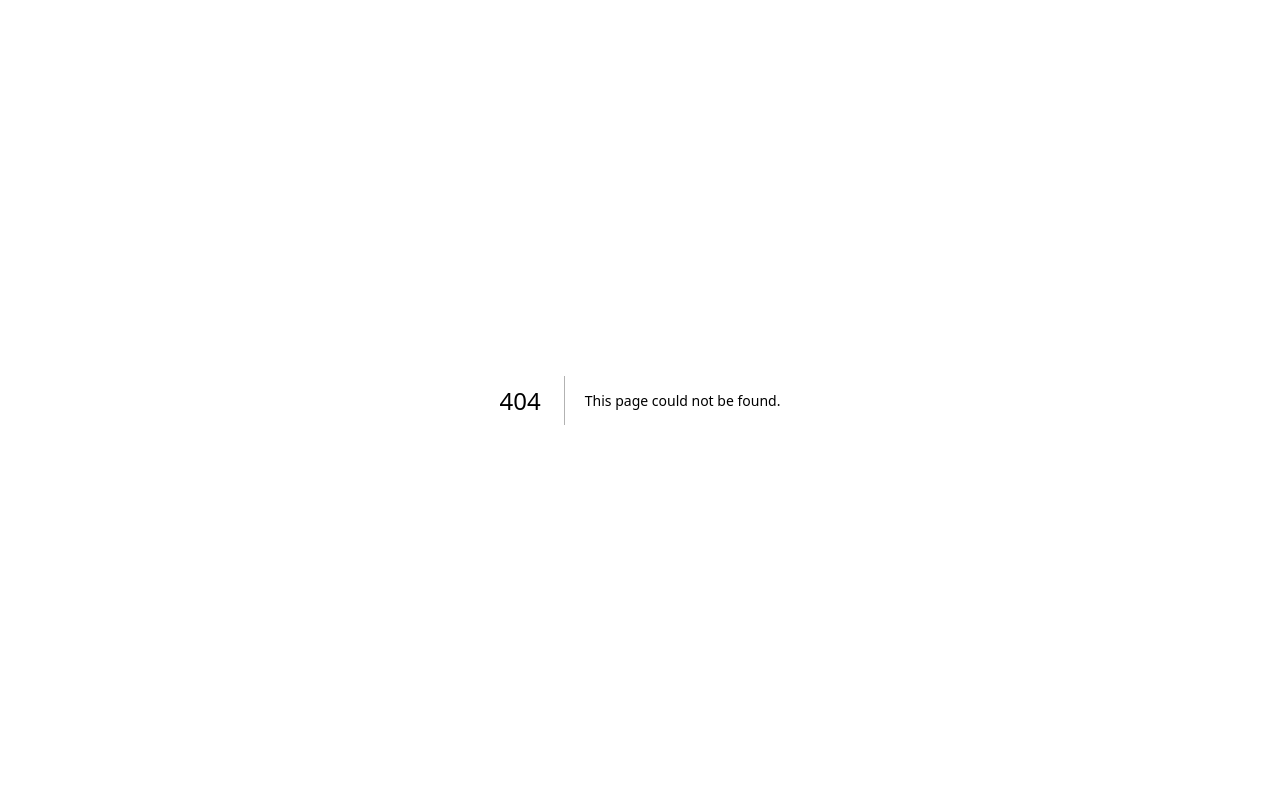
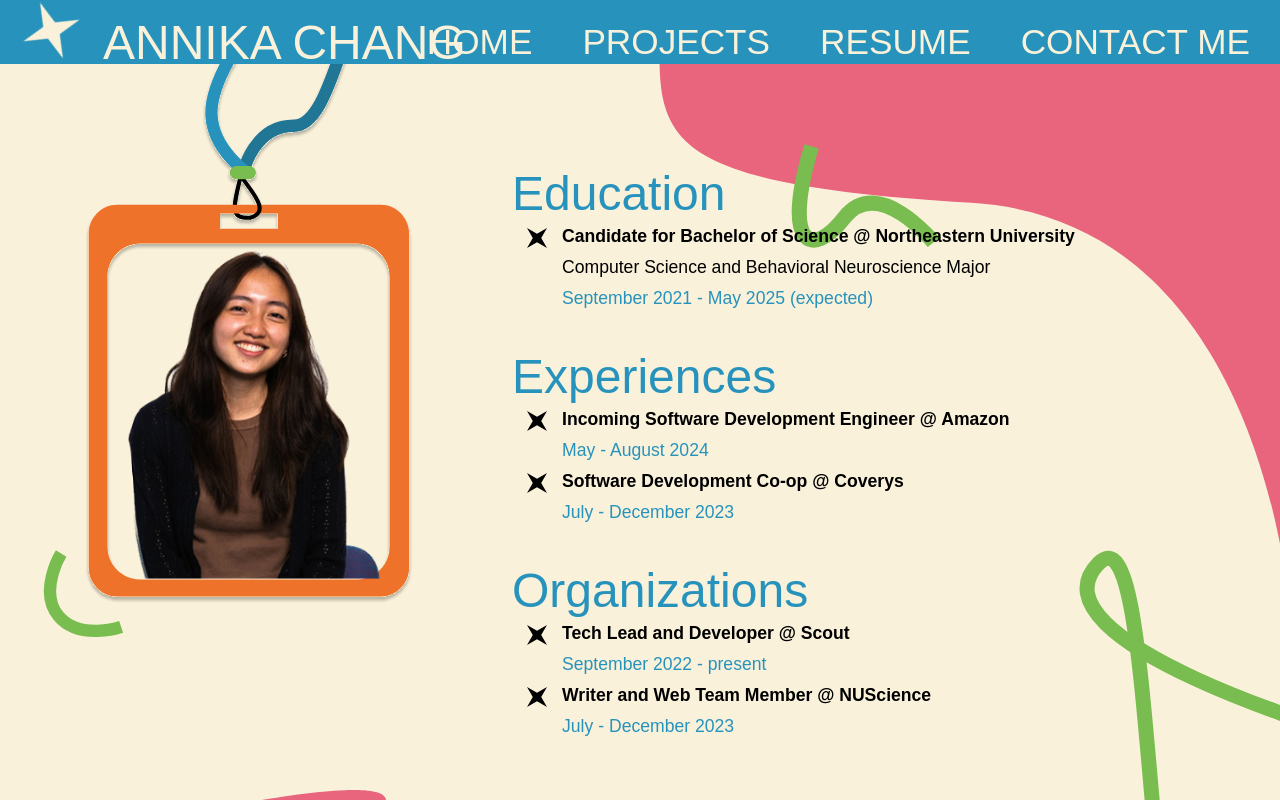
Before and after one commit to annikachang/achang.github.io, a Next.js app: page / in a window 1280 px wide. Before the commit this address had no page. Shown: the top 800 px of the page. Built offline with nearby package versions, Linux system fonts and the light colour scheme; a web font is replaced by a local one.

Commit message:
updated route again

```diff
--- a/components/Header/index.tsx
+++ b/components/Header/index.tsx
@@ -16,16 +16,16 @@ const Header: React.FC<{icon_url: string, mobile_icon_url: string}> = ({icon_url
             </a>
             <h1>ANNIKA CHANG</h1>
                 <div className="flex header-links">
-                <a href="/personal">
+                <a href="/">
                     <h2>HOME</h2>
                 </a>
-                <a href="/personal/#projects">
+                <a href="/#projects">
                     <h2>PROJECTS</h2>
                 </a>
                 <a href="https://drive.google.com/file/d/13K9cWarvOr-0B8SRjoluKw7XeR3FU_-f/view?usp=sharing">
                     <h2>RESUME</h2>
                 </a>
-                <a href="/personal/#contact">
+                <a href="/#contact">
                     <h2>CONTACT ME</h2>
                 </a>
             </div>
@@ -36,13 +36,13 @@ const Header: React.FC<{icon_url: string, mobile_icon_url: string}> = ({icon_url
                 <a href="/">
                     <h2>HOME</h2>
                 </a>
-                <a href="/personal/#projects">
+                <a href="/#projects">
                     <h2>PROJECTS</h2>
                 </a>
                 <a href="https://drive.google.com/file/d/13K9cWarvOr-0B8SRjoluKw7XeR3FU_-f/view?usp=sharing">
                     <h2>RESUME</h2>
                 </a>
-                <a href="/personal/#contact">
+                <a href="/#contact">
                     <h2>CONTACT ME</h2>
                 </a>
         </div>
```
Also changed, not shown: app/page.tsx (renamed from app/personal/page.tsx, +6 -6 lines).
